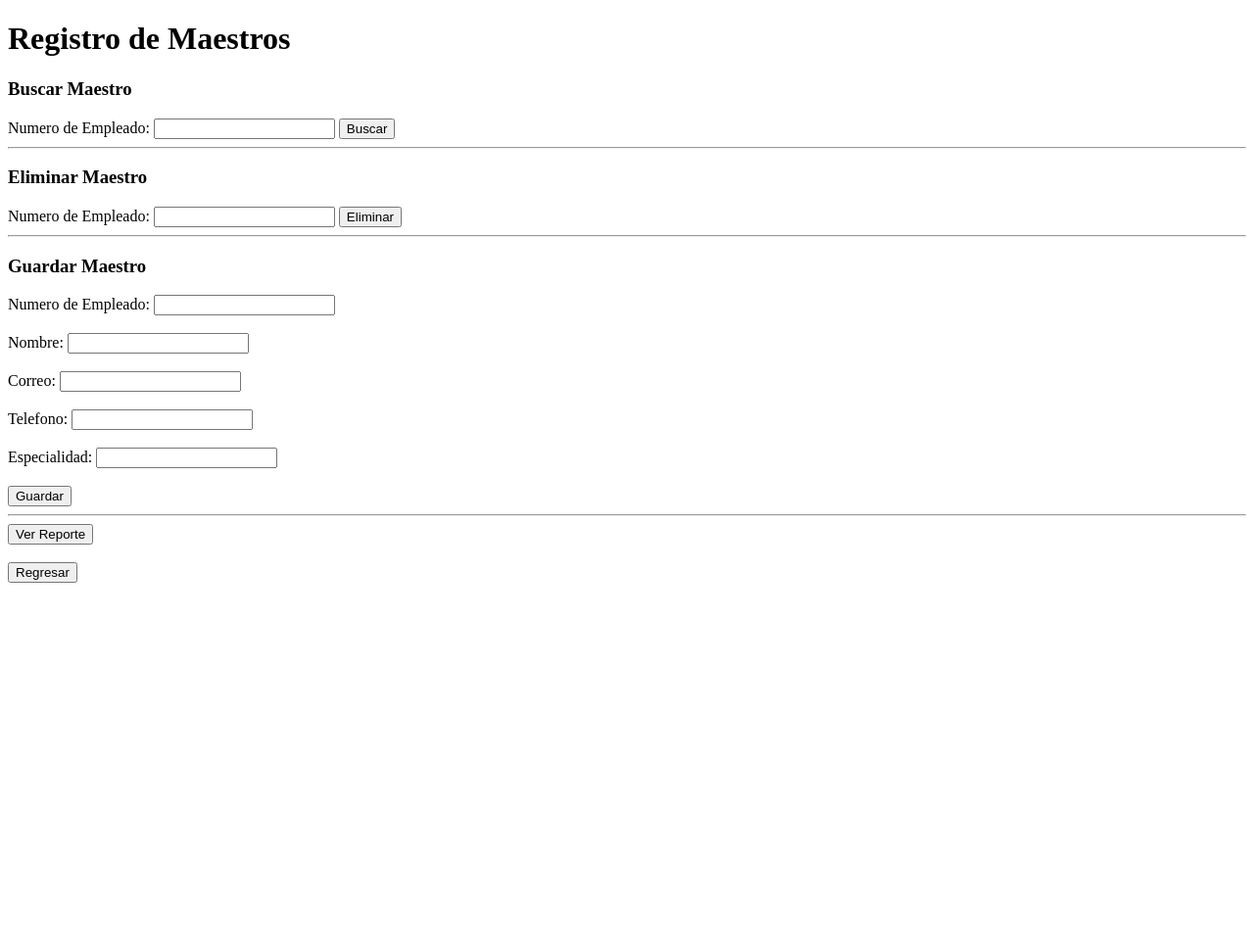
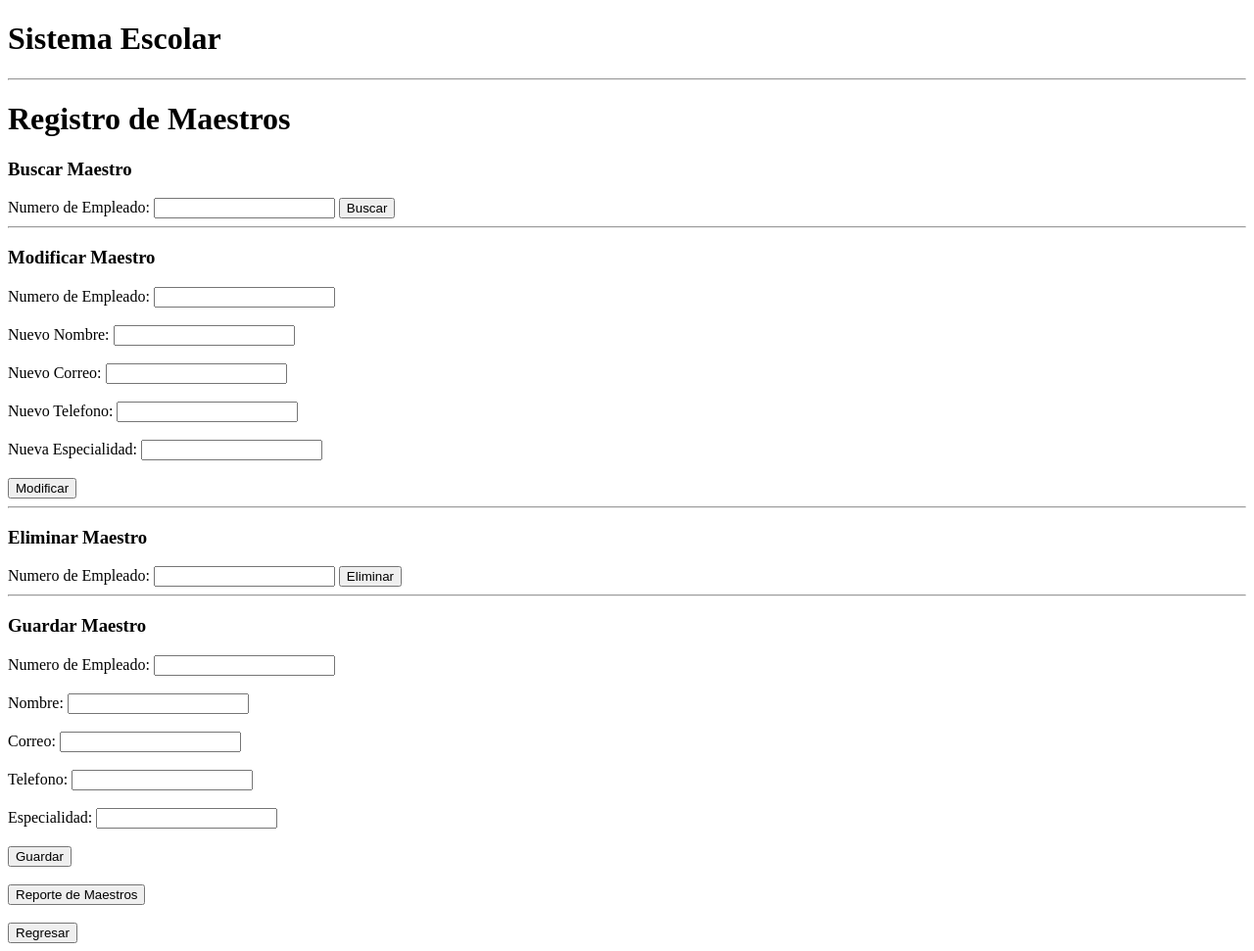
Before and after one commit to Jocelin-alt/SistemaEscolar, a Flask app: page /maestros in a window 1280 px wide. Shown: the whole page at 98% size. Before the commit the page ends 595 px from the top, so only its background shows below. Run offline with Flask 3, Linux system fonts and the light colour scheme.

Commit message:
Termina sistema escolar con Jinja2 y uv

```diff
--- a/app.py
+++ b/app.py
@@ -29,6 +29,19 @@ def guardar_maestro():
     correo = request.form['correo']
     telefono = request.form['telefono']
     especialidad = request.form['especialidad']
+
+    # VALIDACION
+    if (numero_empleado == "" or nombre == "" or
+        correo == "" or telefono == "" or
+        especialidad == ""):
+
+        return """
+        <h2>Todos los campos son obligatorios</h2>
+
+        <a href='/maestros'>
+            <button>Regresar</button>
+        </a>
+        """
 
     db.maestros.insert_one({
         "numero_empleado": numero_empleado,
@@ -106,6 +119,47 @@ def eliminar_maestro():
         </a>
         """
 
+    # MODIFICAR MAESTRO
+@app.route('/modificar_maestro', methods=['POST'])
+def modificar_maestro():
+
+    numero_empleado = request.form['numero_empleado']
+    nombre = request.form['nombre']
+    correo = request.form['correo']
+    telefono = request.form['telefono']
+    especialidad = request.form['especialidad']
+
+    resultado = db.maestros.update_one(
+        {"numero_empleado": numero_empleado},
+        {
+            "$set": {
+                "nombre": nombre,
+                "correo": correo,
+                "telefono": telefono,
+                "especialidad": especialidad
+            }
+        }
+    )
+
+    if resultado.modified_count > 0:
+        return """
+        <h2>Maestro modificado correctamente</h2>
+
+        <a href='/maestros'>
+            <button>Regresar</button>
+        </a>
+        """
+    else:
+        return """
+        <h2>Maestro no encontrado o no hubo cambios</h2>
+
+        <a href='/maestros'>
+            <button>Regresar</button>
+        </a>
+        """
+
+
+
 # REPORTE DE MAESTROS
 @app.route('/reporte_maestros')
 def reporte_maestros():
@@ -163,6 +217,19 @@ def guardar_alumno():
     semestre = request.form['semestre']
     correo = request.form['correo']
 
+    # VALIDACION
+    if (matricula == "" or nombre == "" or
+        carrera == "" or semestre == "" or
+        correo == ""):
+
+        return """
+        <h2>Todos los campos son obligatorios</h2>
+
+        <a href='/alumnos'>
+            <button>Regresar</button>
+        </a>
+        """
+
     db.alumnos.insert_one({
         "matricula": matricula,
         "nombre": nombre,
@@ -178,39 +245,6 @@ def guardar_alumno():
         <button>Regresar</button>
     </a>
     """
-
-# BUSCAR ALUMNO
-@app.route('/buscar_alumno', methods=['POST'])
-def buscar_alumno():
-
-    matricula = request.form['matricula']
-
-    alumno = db.alumnos.find_one({
-        "matricula": matricula
-    })
-
-    if alumno:
-        return f"""
-        <h2>Alumno Encontrado</h2>
-
-        Matricula: {alumno['matricula']} <br><br>
-        Nombre: {alumno['nombre']} <br><br>
-        Carrera: {alumno['carrera']} <br><br>
-        Semestre: {alumno['semestre']} <br><br>
-        Correo: {alumno['correo']} <br><br>
-
-        <a href='/alumnos'>
-            <button>Regresar</button>
-        </a>
-        """
-    else:
-        return """
-        <h2>Alumno no encontrado</h2>
-
-        <a href='/alumnos'>
-            <button>Regresar</button>
-        </a>
-        """
 
     # ELIMINAR ALUMNO
 @app.route('/eliminar_alumno', methods=['POST'])
@@ -233,6 +267,45 @@ def eliminar_alumno():
     else:
         return """
         <h2>Alumno no encontrado</h2>
+
+        <a href='/alumnos'>
+            <button>Regresar</button>
+        </a>
+        """
+
+    # MODIFICAR ALUMNO
+@app.route('/modificar_alumno', methods=['POST'])
+def modificar_alumno():
+
+    matricula = request.form['matricula']
+    nombre = request.form['nombre']
+    carrera = request.form['carrera']
+    semestre = request.form['semestre']
+    correo = request.form['correo']
+
+    resultado = db.alumnos.update_one(
+        {"matricula": matricula},
+        {
+            "$set": {
+                "nombre": nombre,
+                "carrera": carrera,
+                "semestre": semestre,
+                "correo": correo
+            }
+        }
+    )
+
+    if resultado.modified_count > 0:
+        return """
+        <h2>Alumno modificado correctamente</h2>
+
+        <a href='/alumnos'>
+            <button>Regresar</button>
+        </a>
+        """
+    else:
+        return """
+        <h2>Alumno no encontrado o no hubo cambios</h2>
 
         <a href='/alumnos'>
             <button>Regresar</button>
@@ -295,6 +368,18 @@ def guardar_materia():
     creditos = request.form['creditos']
     semestre = request.form['semestre']
 
+    # VALIDACION
+    if (clave == "" or nombre == "" or
+        creditos == "" or semestre == ""):
+
+        return """
+        <h2>Todos los campos son obligatorios</h2>
+
+        <a href='/materias'>
+            <button>Regresar</button>
+        </a>
+        """
+
     db.materias.insert_one({
         "clave": clave,
         "nombre": nombre,
@@ -309,38 +394,6 @@ def guardar_materia():
         <button>Regresar</button>
     </a>
     """
-
-# BUSCAR MATERIA
-@app.route('/buscar_materia', methods=['POST'])
-def buscar_materia():
-
-    clave = request.form['clave']
-
-    materia = db.materias.find_one({
-        "clave": clave
-    })
-
-    if materia:
-        return f"""
-        <h2>Materia Encontrada</h2>
-
-        Clave: {materia['clave']} <br><br>
-        Nombre: {materia['nombre']} <br><br>
-        Creditos: {materia['creditos']} <br><br>
-        Semestre: {materia['semestre']} <br><br>
-
-        <a href='/materias'>
-            <button>Regresar</button>
-        </a>
-        """
-    else:
-        return """
-        <h2>Materia no encontrada</h2>
-
-        <a href='/materias'>
-            <button>Regresar</button>
-        </a>
-        """
 
     # ELIMINAR MATERIA
 @app.route('/eliminar_materia', methods=['POST'])
@@ -363,6 +416,43 @@ def eliminar_materia():
     else:
         return """
         <h2>Materia no encontrada</h2>
+
+        <a href='/materias'>
+            <button>Regresar</button>
+        </a>
+        """
+
+    # MODIFICAR MATERIA
+@app.route('/modificar_materia', methods=['POST'])
+def modificar_materia():
+
+    clave = request.form['clave']
+    nombre = request.form['nombre']
+    creditos = request.form['creditos']
+    semestre = request.form['semestre']
+
+    resultado = db.materias.update_one(
+        {"clave": clave},
+        {
+            "$set": {
+                "nombre": nombre,
+                "creditos": creditos,
+                "semestre": semestre
+            }
+        }
+    )
+
+    if resultado.modified_count > 0:
+        return """
+        <h2>Materia modificada correctamente</h2>
+
+        <a href='/materias'>
+            <button>Regresar</button>
+        </a>
+        """
+    else:
+        return """
+        <h2>Materia no encontrada o no hubo cambios</h2>
 
         <a href='/materias'>
             <button>Regresar</button>
--- /dev/null
+++ b/main.py
@@ -0,0 +1,6 @@
+def main():
+    print("Hello from sistema-escolar!")
+
+
+if __name__ == "__main__":
+    main()
--- /dev/null
+++ b/templates/base.html
@@ -0,0 +1,16 @@
+<!DOCTYPE html>
+<html>
+<head>
+    <title>Sistema Escolar</title>
+</head>
+<body>
+
+    <h1>Sistema Escolar</h1>
+
+    <hr>
+
+    {% block content %}
+    {% endblock %}
+
+</body>
+</html>
--- a/templates/maestros.html
+++ b/templates/maestros.html
@@ -1,9 +1,6 @@
-<!DOCTYPE html>
-<html>
-<head>
-    <title>Maestros</title>
-</head>
-<body>
+{% extends "base.html" %}
+
+{% block content %}
 
 <h1>Registro de Maestros</h1>
 
@@ -13,6 +10,41 @@
     <label>Numero de Empleado:</label>
     <input type="text" name="numero_empleado">
     <button type="submit">Buscar</button>
+</form>
+
+<hr>
+
+<h3>Modificar Maestro</h3>
+
+<form action="/modificar_maestro" method="POST">
+
+    <label>Numero de Empleado:</label>
+    <input type="text" name="numero_empleado">
+
+    <br><br>
+
+    <label>Nuevo Nombre:</label>
+    <input type="text" name="nombre">
+
+    <br><br>
+
+    <label>Nuevo Correo:</label>
+    <input type="text" name="correo">
+
+    <br><br>
+
+    <label>Nuevo Telefono:</label>
+    <input type="text" name="telefono">
+
+    <br><br>
+
+    <label>Nueva Especialidad:</label>
+    <input type="text" name="especialidad">
+
+    <br><br>
+
+    <button type="submit">Modificar</button>
+
 </form>
 
 <hr>
@@ -60,10 +92,10 @@
 
 </form>
 
-    <hr>
+<br>
 
 <a href="/reporte_maestros">
-        <button>Ver Reporte</button>
+    <button>Reporte de Maestros</button>
 </a>
 
 <br><br>
@@ -72,5 +104,4 @@
     <button>Regresar</button>
 </a>
 
-</body>
-</html>
+{% endblock %}
```
Also changed, not shown: pyproject.toml (added, +11 -0 lines), templates/alumnos.html (+39 -8 lines), templates/index.html (+5 -9 lines), templates/materias.html (+34 -8 lines), README.md (added), 2 other files. Lines whose indentation alone changed are shown as unchanged.
